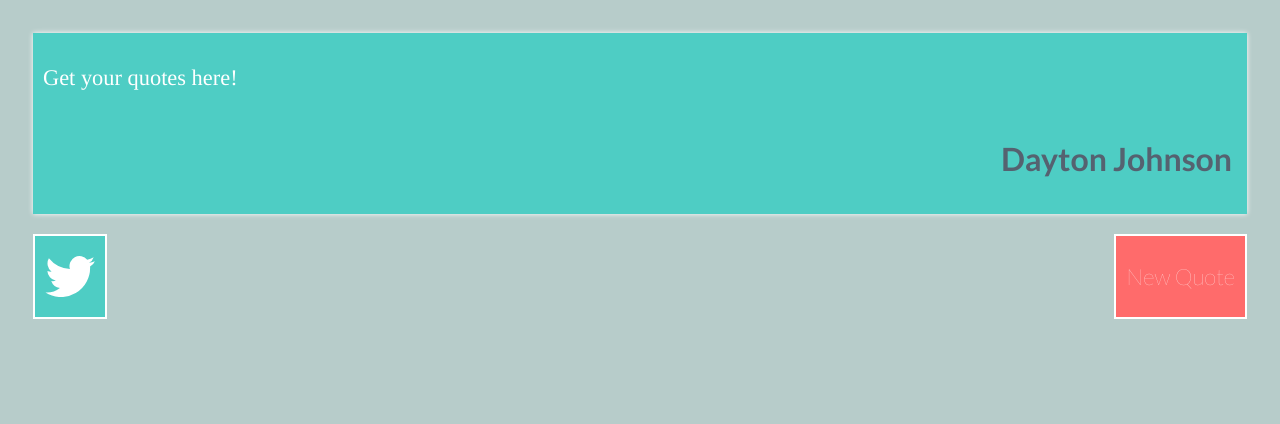
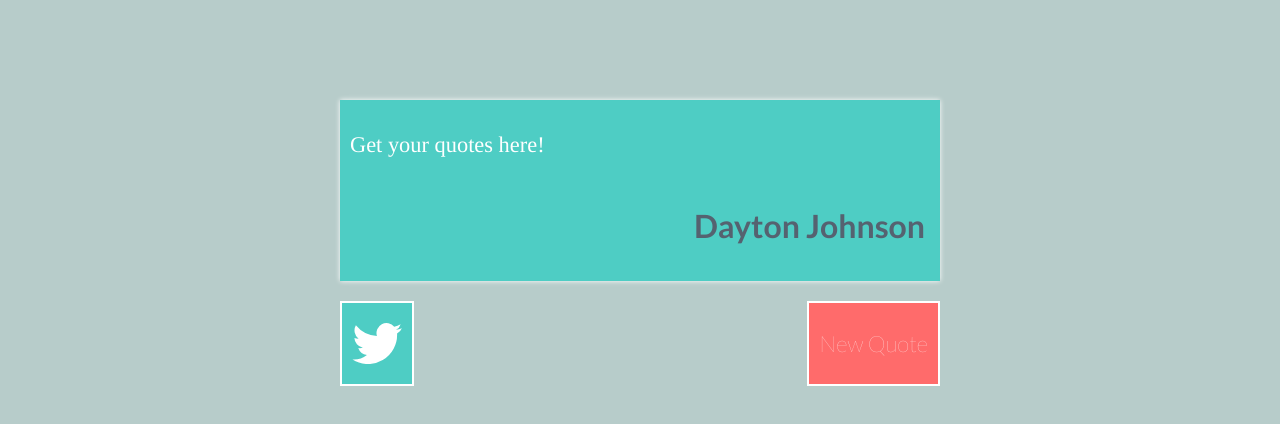
Before and after one commit to idifyable/Quote-O-Matic, a plain HTML site: page index.html in a window 1280 px wide. Drawn offline with nearby package versions, Linux system fonts and the light colour scheme; no server answers.

Commit message:
Fixed size on desktop
Tweaked CSS and changed max-size property

```diff
--- a/style.css
+++ b/style.css
@@ -44,8 +44,10 @@ button:active {
 }
 
 #container {
+    max-width: 600px;
+    mix-width: 150px;
+    margin: 75px auto;
    padding: 25px 25px;
-   min-width: 70%;
    display: flex;
    flex-direction: column;
 }
@@ -57,6 +59,7 @@ button:active {
 
 #buttons {
    display: flex;
+   flex-direction: row;
    justify-content: space-between;
    padding-top: 20px;
 }
```
Also changed, not shown: index.html (+1 -0 lines).
